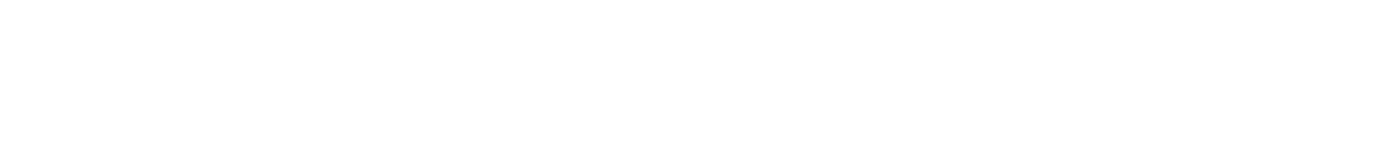
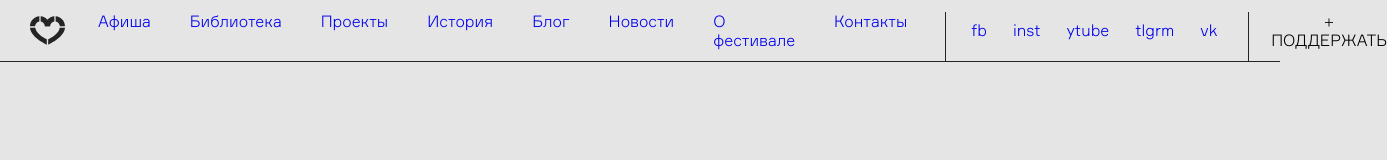
Before and after one commit to Viktor-Ryabov/lubimovka-fest, a plain HTML site: page index.html in a window 1280 px wide. Shown: the whole page, 1387 px wide, since content can reach past the window. Drawn offline with Linux system fonts and the light colour scheme.

Commit message:
добавлена шапка с меню, соцсетями, кнопкой

```diff
--- /dev/null
+++ b/blocks/header/__button/header__button.css
@@ -0,0 +1,8 @@
+.header__button{
+    margin: auto 20px auto 23px;
+    padding: 0;
+    border: none;
+    background-color: inherit;
+    cursor: pointer;
+
+}
--- /dev/null
+++ b/blocks/header/__link/header__link.css
@@ -0,0 +1,15 @@
+.header__link{
+    margin: 0;
+    padding: 0 44px 0 0;
+    font-family: Formularlight;
+    font-size: 16px;
+    text-decoration: none;
+
+}
+
+.header__link:first-child {
+    padding: 0 44px 0 10px;
+}
+.header__link:last-child {
+    padding: 0 39px 0 0;
+}
--- /dev/null
+++ b/blocks/header/__logo/header__logo.css
@@ -0,0 +1,6 @@
+.header__logo{
+    margin: auto 33px auto 30px;
+    padding: 0;
+    width: 35px;
+    height: 43px;
+}
--- /dev/null
+++ b/blocks/header/__menu/header__menu.css
@@ -0,0 +1,8 @@
+.header__menu {
+  margin: 0;
+  padding: 0;
+  font-family: Formularlight;
+  list-style: none;
+  display: flex;
+  flex-direction: row;
+}
--- /dev/null
+++ b/blocks/header/__socialBlock/header__socialBlock.css
@@ -0,0 +1,8 @@
+.header__socialBlock {
+  margin: 0;
+  padding: 0 15px;
+  height: 100%;
+  align-items: center;
+  box-shadow: 0 -50px 0px 1px #e5e5e5, 0 -10px 0px -1px #e5e5e5,
+    5px 4px 0 -4px #242424, -5px 4px 0 -4px #242424;
+}
--- /dev/null
+++ b/blocks/header/__socialLink/header__socialLink.css
@@ -0,0 +1,14 @@
+.header__socialLink{
+    margin: 0;
+    padding: 0 16px 0 0;
+    font-family: Formularlight;
+    font-size: 16px;
+    text-decoration: none;
+}
+
+.header__socialLink:first-child {
+    padding: 0 16px 0 10px;
+}
+.header__socialLink:last-child {
+    padding: 0 16px 0 10px;
+}
--- /dev/null
+++ b/blocks/header/header.css
@@ -0,0 +1,12 @@
+.header {
+    margin: 0;
+    padding: 0;
+    max-width: 100%;
+    height: 61px;
+    display: flex;
+    flex-direction: row;
+    align-items: center;
+    justify-content: space-between;
+    font-family: Formularlight;
+    border-bottom: #242424 solid 1px;
+}
--- /dev/null
+++ b/blocks/page/page.css
@@ -0,0 +1,23 @@
+.page {
+    max-width: 100%;
+    margin: 0 auto;
+    padding: 0;
+    background-color: #E5E5E5;
+    display: flex;
+    flex-direction: row;
+    justify-content: center;
+}
+
+/* @media screen and (max-width: 1279px) and (min-width: 880px) {
+    .page {
+        max-width: 1279px;
+        min-width: 880px;
+    }
+}
+
+@media screen and (max-width: 879px) and (min-width: 320px) {
+    .page {
+        max-width: 879px;
+        min-width: 320px;
+    }
+} */
--- a/fonts/font.css
+++ b/fonts/font.css
@@ -1,20 +1,18 @@
 @font-face {
-    src:
-    url(./__formularLight/formular-light.woff2) format("woff2"),
+  src: url(./__formularLight/formular-light.woff2) format("woff2"),
     url(./__formularLight/formular-light.woff) format("woff"),
     url(./__formularLight/formular-light.html) format("html"),
     url(./__formularLight/formular-light.eot) format("eot");
-    font-family: "Formular light";
-    font-weight: 500;
+  font-family: "Formularlight";
+  font-weight: 500;
 }
 
 @font-face {
-    src:
-    url(./__neueMachinaRegular/PPNeueMachina-Regular.woff2) format("woff2"),
+  src: url(./__neueMachinaRegular/PPNeueMachina-Regular.woff2) format("woff2"),
     url(./__neueMachinaRegular/PPNeueMachina-Regular.woff) format("woff"),
-    url(./__neueMachinaRegular/PPNeueMachina-Regular.ttf) format("ttf") ,
+    url(./__neueMachinaRegular/PPNeueMachina-Regular.ttf) format("ttf"),
     url(./__neueMachinaRegular/PPNeueMachina-Regular.otf) format("otf"),
     url(./__neueMachinaRegular/PPNeueMachina-Regular.eot) format("eot");
-    font-family: "PPNeueMachina Regular";
-    font-weight: 500;
+  font-family: "PPNeueMachina Regular";
+  font-weight: 500;
 }
--- a/index.html
+++ b/index.html
@@ -8,18 +8,34 @@
     <title>Фестиваль Любимовка</title>
   </head>
 
-  <body>
-    <header>
+  <body class = "page">
+    <header class="header">
+      <img src="./images/logo.svg" alt="" class="header__logo" />
+      <ul class="header__menu">
+        <li><a class="header__link" href="#">Афиша</a></li>
+        <li><a class="header__link" href="#">Библиотека</a></li>
+        <li><a class="header__link" href="#">Проекты</a></li>
+        <li><a class="header__link" href="#">История</a></li>
+        <li><a class="header__link" href="#">Блог</a></li>
+        <li><a class="header__link" href="#">Новости</a></li>
+        <li><a class="header__link" href="#">О фестивале</a></li>
+        <li><a class="header__link" href="#">Контакты</a></li>
+      </ul>
+      <ul class="header__menu header__socialBlock">
+        <li><a class="header__socialLink" href="#">fb</a></li>
+        <li><a class="header__socialLink" href="#">inst</a></li>
+        <li><a class="header__socialLink" href="#">ytube</a></li>
+        <li><a class="header__socialLink" href="#">tlgrm</a></li>
+        <li><a class="header__socialLink" href="#">vk</a></li>
+      </ul>
+      <button class = "header__button">+ ПОДДЕРЖАТЬ</button>
     </header>
 
-    <main>
-    </main>
+    <main></main>
 
-    <footer>
-    </footer>
+    <footer></footer>
 
-    <template>
-    </template>
+    <template> </template>
 
     <script src="./pages/index.js"></script>
   </body>
--- a/pages/index.css
+++ b/pages/index.css
@@ -1,2 +1,11 @@
 @import url(../vendor/normalize.css);
 @import url(../fonts/font.css);
+@import url(../fonts/__formularLight/formular-light.css);
+@import url(../blocks/page/page.css);
+@import url(../blocks/header/header.css);
+@import url(../blocks/header/__menu/header__menu.css);
+@import url(../blocks/header/__link/header__link.css);
+@import url(../blocks/header/__logo/header__logo.css);
+@import url(../blocks/header/__button/header__button.css);
+@import url(../blocks/header/__socialBlock/header__socialBlock.css);
+@import url(../blocks/header/__socialLink/header__socialLink.css);
```
Also changed, not shown: blocks/header/__ support/header__support.css (added), images/logo.svg (added).
